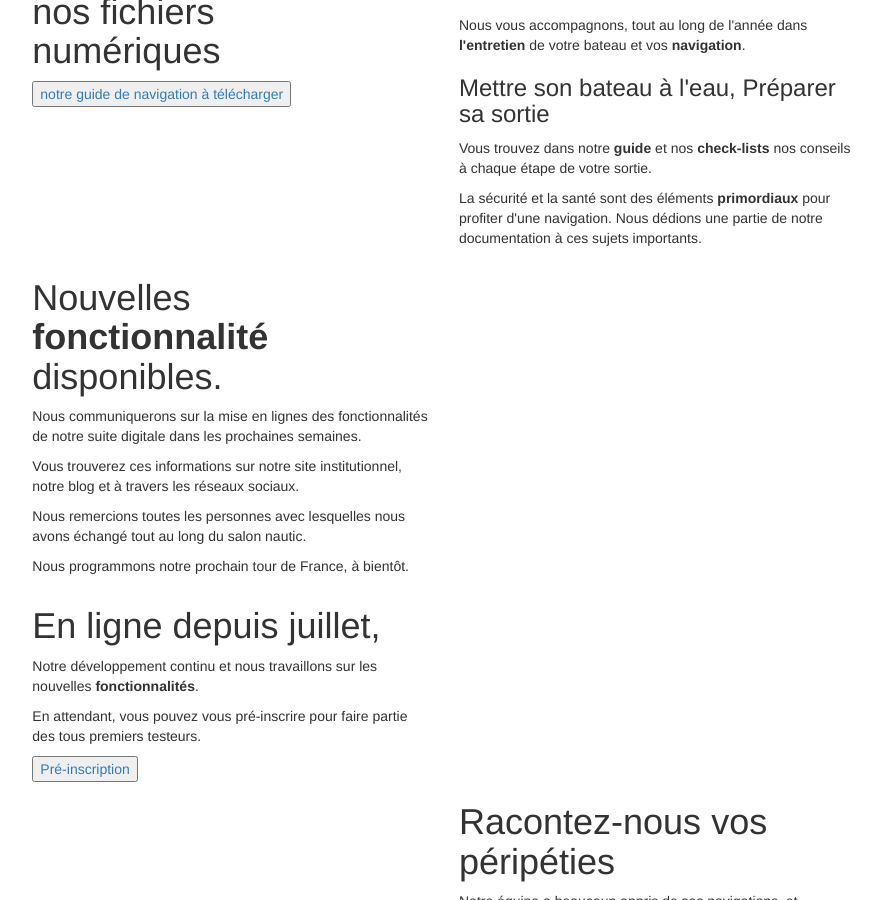
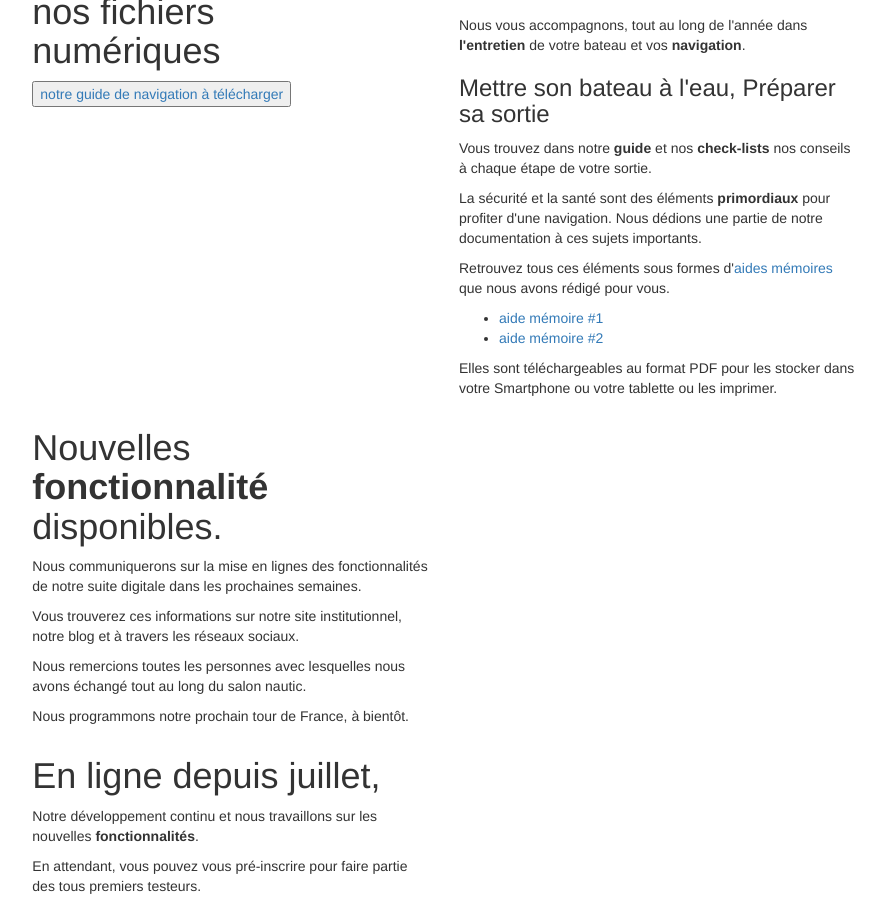
Before and after one commit to pjtiberghien/trial, a Jekyll site: the page built from docs/index.html, in a window 1280 px wide and 900 px high, scrolled down 647 px. Shown: the whole window, without its empty margins (196-1081 px from the left). Built offline with Jekyll 4.4.1, drawn with Linux system fonts in a browser that asks for light colours; nearby versions of some CDN libraries.

Commit message:
menu local
Insertion d'un menu vertical dans la zone à télécharger

```diff
--- a/docs/index.html
+++ b/docs/index.html
@@ -41,7 +41,7 @@ description: My noteboat, une suite digitale pour mieux profiter de ses navigati
         </div>
         <div class="col-sd-5 col-md-4" id="box_video">
             <h1>Découvrez !</h1>
-            <p>regardez la vidéo de présentation.</p>
+            <h3>regardez la vidéo de présentation.</h3>
                 <video id="decouvrez" controls src="assets/videos/mnb_le_clip.mp4"
                        poster="assets/images/logo.png"></video>
         </div>
@@ -65,6 +65,12 @@ description: My noteboat, une suite digitale pour mieux profiter de ses navigati
             <P></P>
             <p>La sécurité et la santé sont des éléments <strong>primordiaux</strong> pour profiter d'une navigation.
                 Nous dédions une partie de notre documentation à ces sujets importants.</p>
+            <p>Retrouvez tous ces éléments sous formes d'<a href="#">aides mémoires</a> que nous avons rédigé pour vous.</p>
+                <ul>
+                    <li><a href="#">aide mémoire #1</a></li>
+                    <li><a href="#">aide mémoire #2</a></li>
+                </ul>
+            <p>Elles sont téléchargeables au format PDF pour les stocker dans votre Smartphone ou votre tablette ou les imprimer.</p>
         </div>
     </div>
 </div>
```
